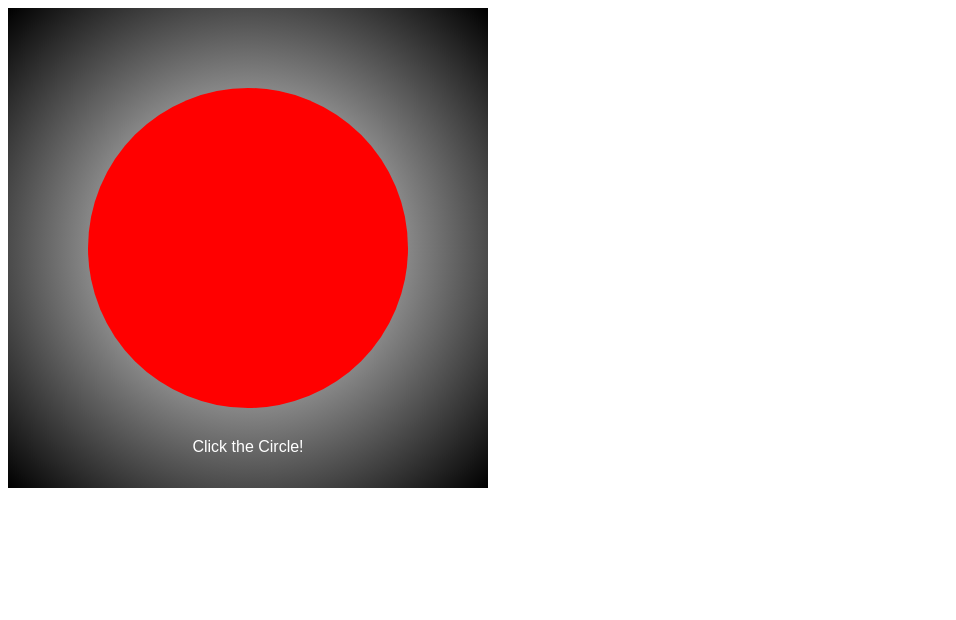
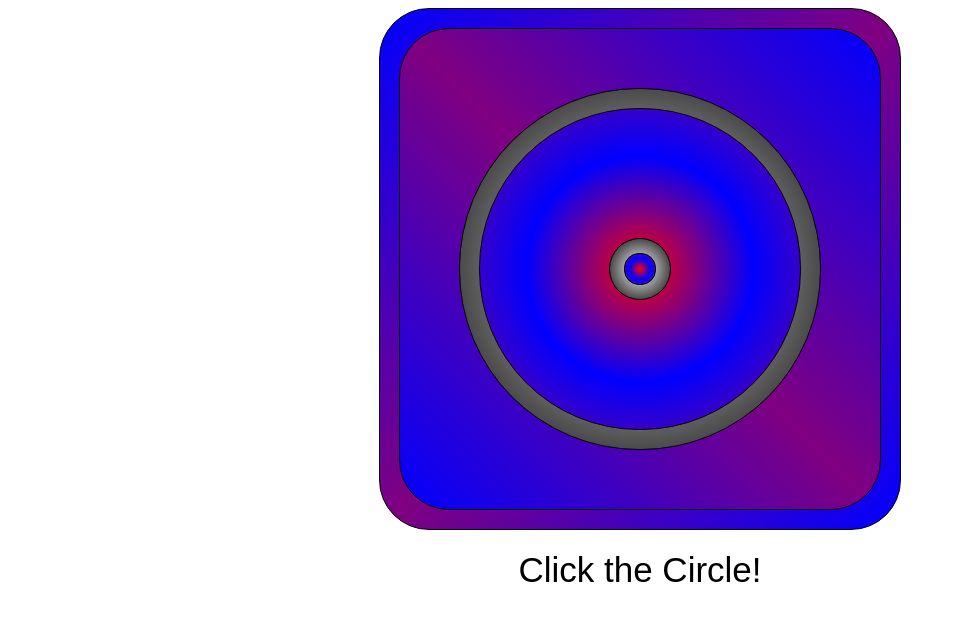
Before and after one commit to kipsikora/ACA_web101_Kip_Sikora, a plain HTML site: page src/Stress Reliever/Stress.html in a window 1280 px wide. Shown: the whole page, without its empty margins (0-956 px from the left). Drawn offline with nearby package versions, Linux system fonts and the light colour scheme; a web font is replaced by a local one.

Commit message:
Checkpoint3 Changes

```diff
--- a/src/Stress Reliever/Stress.css
+++ b/src/Stress Reliever/Stress.css
@@ -1,24 +1,113 @@
+#canvas {
+  display: flex;
+  justify-content: center;
+  align-items: center;
+}
+
+#container {
+  display: flex;
+  justify-content: center;
+  align-items: center;
+  width: 520px;
+  height: 520px;
+  border-radius: 50px;
+  border: solid black 1px;
+  background: linear-gradient(to top left, blue, purple, blue);
+}
+
+/* @keyframes grad {
+  0% {
+    background-image: linear-gradient(to top right, blue, purple, blue);
+  }
+
+  25% {
+    background-image: linear-gradient(to top left, blue, purple, blue);
+  }
+
+  50% {
+    background-image: linear-gradient(to top right, blue, purple, blue);
+  }
+
+  100% {
+    background-image: linear-gradient(to top left, blue, purple, blue);
+  }
+} */
+
 #grad {
   display: flex;
   justify-content: center;
   align-items: center;
   height: 480px;
   width: 480px;
-  background-color: black;
-  background-image: radial-gradient(circle, white, black);
+  border-radius: 50px;
+  border: solid black 1px;
+  background-color: red;
+  background-image: linear-gradient(to top right, blue, purple, blue);
+  /* animation-name: grad;
+  animation-timing-function: ease-in-out;
+  animation-direction: alternate;
+  animation-duration: 4s;
+  animation-iteration-count: infinite; */
 }
 
 #circle {
+  display: flex;
+  justify-content: center;
+  align-items: center;
+  height: 360px;
+  width: 360px;
+  border-radius: 180px;
+  border: solid black 1px;
+  background-color: black;
+  background-image: radial-gradient(circle, white, black);
+  animation: pulse 1s;
+  animation-iteration-count: infinite;
+}
+
+#circle2 {
+  display: flex;
+  justify-content: center;
+  align-items: center;
   height: 320px;
   width: 320px;
   border-radius: 160px;
+  border: solid black 1px;
   background-color: red;
-  background-image: radial-gradient(circle, red 10, blue, green 100%);
+  background-image: radial-gradient(circle, red, blue, purple);
+  animation: pulse 1s;
+  animation-iteration-count: infinite;
+}
+
+#circle3 {
+  display: flex;
+  justify-content: center;
+  align-items: center;
+  height: 60px;
+  width: 60px;
+  border-radius: 40px;
+  border: solid black 1px;
+  background-color: black;
+  background-image: radial-gradient(circle, white, black);
+  animation: pulse 1s;
+  animation-iteration-count: infinite;
+}
+
+#circle4 {
+  height: 30px;
+  width: 30px;
+  border-radius: 15px;
+  border: solid black 1px;
+  background-color: black;
+  background-image: radial-gradient(circle, red, blue, purple);
+  animation: heartBeat 1s;
+  animation-delay: 1s;
+  animation-iteration-count: infinite;
 }
 
 p {
   font-family: "Sulphur Point", sans-serif;
-  color: white;
+  font-size: 35px;
+  color: black;
+  margin-top: 20px;
   text-align: center;
-  margin-top: 350px;
 }
--- a/src/Stress Reliever/Stress.html
+++ b/src/Stress Reliever/Stress.html
@@ -1,16 +1,40 @@
 <html lang="en">
   <head>
-    <meta charset="UTF-8">
-    <meta name="viewport" content="width=device-width, initial-scale=1.0">
-    <meta http-equiv="X-UA-Compatible" content="ie=edge">
-    <link href="https://fonts.googleapis.com/css?family=Sulphur+Point&display=swap" rel="stylesheet">
-    <!-- <link rel="stylesheet" href="./src/Styles/Animate.css"> -->
-    <link rel="stylesheet" href="./Stress.css">
-    <link rel="stylesheet" href="Stress-mobile.css">
+    <meta charset="UTF-8" />
+    <meta name="viewport" content="width=device-width, initial-scale=1.0" />
+    <meta http-equiv="X-UA-Compatible" content="ie=edge" />
+    <link
+      href="https://fonts.googleapis.com/css?family=Sulphur+Point&display=swap"
+      rel="stylesheet"
+    />
+    <link
+      rel="stylesheet"
+      href="https://cdnjs.cloudflare.com/ajax/libs/animate.css/3.7.0/animate.min.css"
+    />
+    <link rel="stylesheet" href="./Stress.css" />
+    <link rel="stylesheet" href="./Stress-mobile.css" />
+    <audio loop id="sound">
+      <source
+        src="loop352764__deleted-user-6515881__the-temple.mp3"
+        type="audio/mpeg"
+      />
+    </audio>
     <title>Stress Reliever</title>
   </head>
   <body>
-<div id="grad"><div id="circle" onclick="changeColor()"></div</div>
+    <div id="canvas">
+      <div id="container">
+        <div id="grad">
+          <div id="circle">
+            <div id="circle2" onclick="changeColor()">
+              <div id="circle3">
+                <div id="circle4"></div>
+              </div>
+            </div>
+          </div>
+        </div>
+      </div>
+    </div>
     <p>Click the Circle!</p>
     <script src="https://code.jquery.com/jquery-3.4.1.js"></script>
     <script src="./Stress.js"></script>
--- a/src/Stress Reliever/Stress.js
+++ b/src/Stress Reliever/Stress.js
@@ -1,14 +1,26 @@
-let redValue = 0;
-let greenValue = 100;
+let redValue = 50;
+let blueValue = 100;
+let purpleValue = 1;
+// function changeColor() {
+//   $("#circle").click(function() {
+//     $(this).css({
+//       "background-image": `radial-gradient(circle, red ${redValue}, blue, green ${greenValue}%)`
+//     });
+//   });
+
 function changeColor() {
-  $("#circle").click(function() {
+  $("#circle2").click(function() {
     $(this).css({
-      "background-image": `radial-gradient(circle, red ${redValue}, blue, green ${greenValue}%)`
+      "background-image": `radial-gradient(circle, red ${redValue}%, blue ${blueValue}%, purple ${purpleValue}%)`
     });
+    $("audio#sound")[0].play();
   });
-  redValue += 5;
-  greenValue -= 2;
-  console.log(`red=(${redValue}) green=(${greenValue}`);
+
+  redValue -= 0.5;
+  blueValue -= 0.5;
+  purpleValue += 0.5;
+  // console.log(`red=(${redValue}) green=(${greenValue})`);
+  console.log(` red=(${redValue}) blue=(${blueValue}) purple=(${purpleValue})`);
 }
 // $("#circle").click(function(){
 //   $(this).css("background-image", "radial-gradient(circle, red 0, blue, green 100%);")
```
Also changed, not shown: 1 other file. Lines whose indentation alone changed are shown as unchanged.
